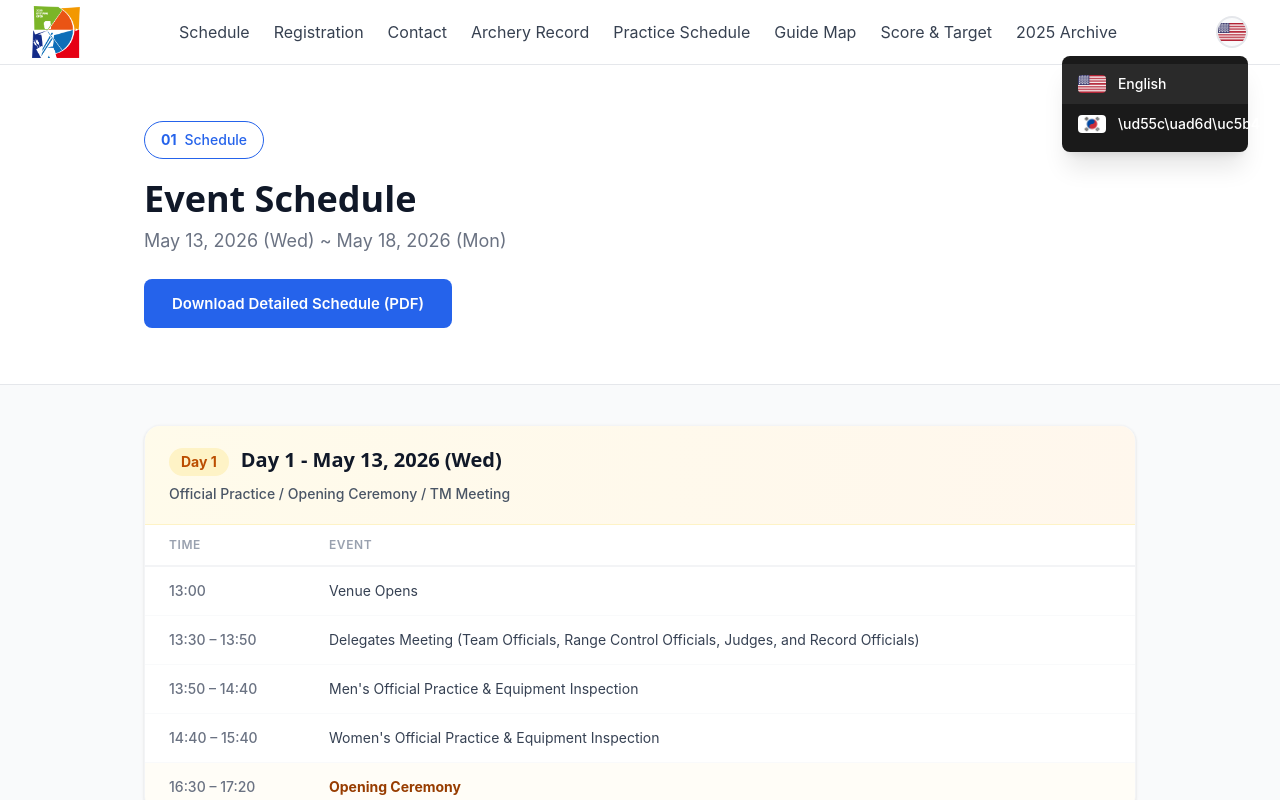
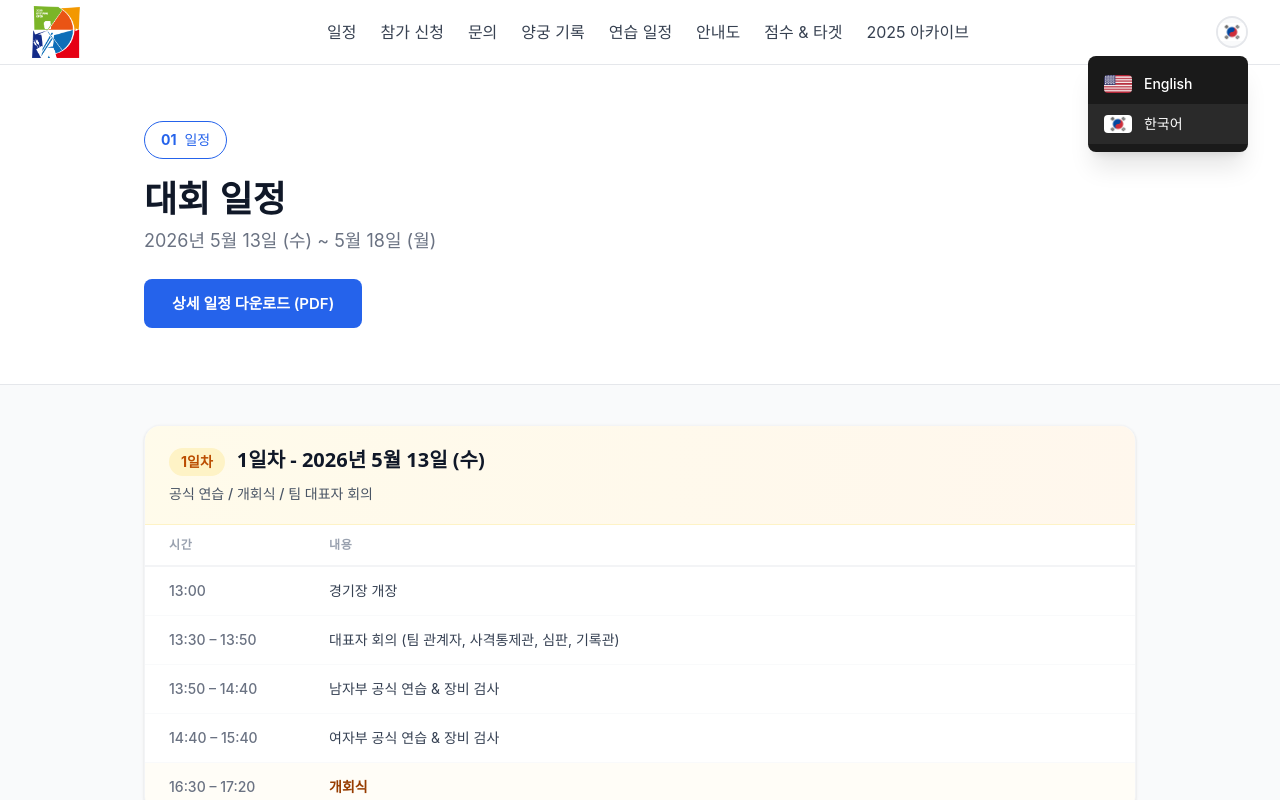
Before and after one commit to arico-archery/gyeyang-open-2026, a Next.js app: page /schedule in a window 1280 px wide. Both pictures are taken after a click on the button "Select language". Shown: the top 800 px of the page. Built offline with nearby package versions, Linux system fonts and the light colour scheme.

Commit message:
fix: default locale to Korean, fix Korean text in language toggle

```diff
--- a/src/components/Header.tsx
+++ b/src/components/Header.tsx
@@ -56,7 +56,7 @@ export default function Header() {
               >
                 <Image
                   src={locale === "en" ? "/images/flag_us.png" : "/images/flag_kr.png"}
-                  alt={locale === "en" ? "English" : "\ud55c\uad6d\uc5b4"}
+                  alt={locale === "en" ? "English" : "한국어"}
                   width={28}
                   height={20}
                   className="object-cover"
@@ -79,7 +79,7 @@ export default function Header() {
                       className={`w-full flex items-center gap-3 px-4 py-2.5 hover:bg-[#2a2a2a] transition-colors ${locale === "ko" ? "bg-[#2a2a2a]" : ""}`}
                     >
                       <Image src="/images/flag_kr.png" alt="KR" width={28} height={20} className="shrink-0 rounded-sm" />
-                      <span className="text-white text-sm font-medium">\ud55c\uad6d\uc5b4</span>
+                      <span className="text-white text-sm font-medium">한국어</span>
                     </button>
                   </div>
                 </>
--- a/src/lib/i18n/context.tsx
+++ b/src/lib/i18n/context.tsx
@@ -16,13 +16,13 @@ interface I18nContextType {
 }
 
 const I18nContext = createContext<I18nContextType>({
-  locale: "en",
+  locale: "ko",
   setLocale: () => {},
   t: (key) => key,
 });
 
 export function I18nProvider({ children }: { children: ReactNode }) {
-  const [locale, setLocale] = useState<Locale>("en");
+  const [locale, setLocale] = useState<Locale>("ko");
 
   const t = useCallback(
     (key: string): string => {
```
